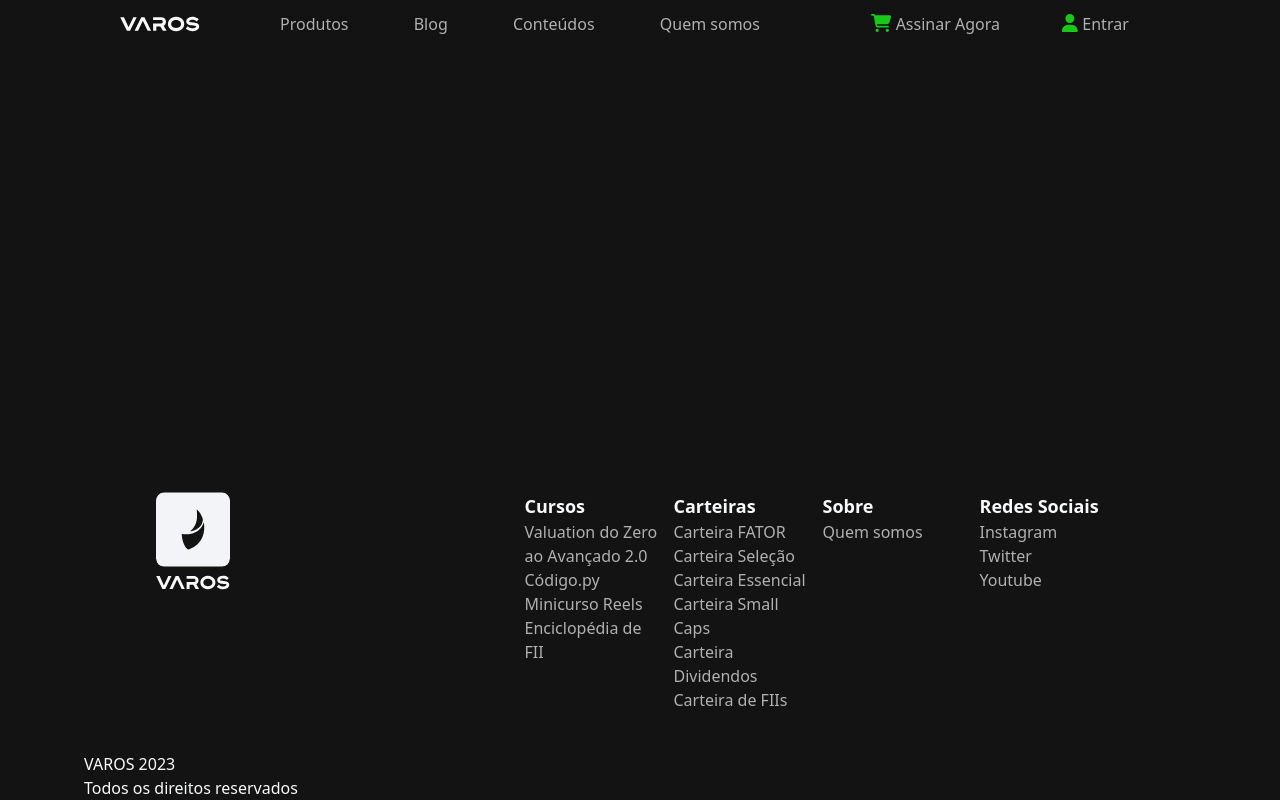
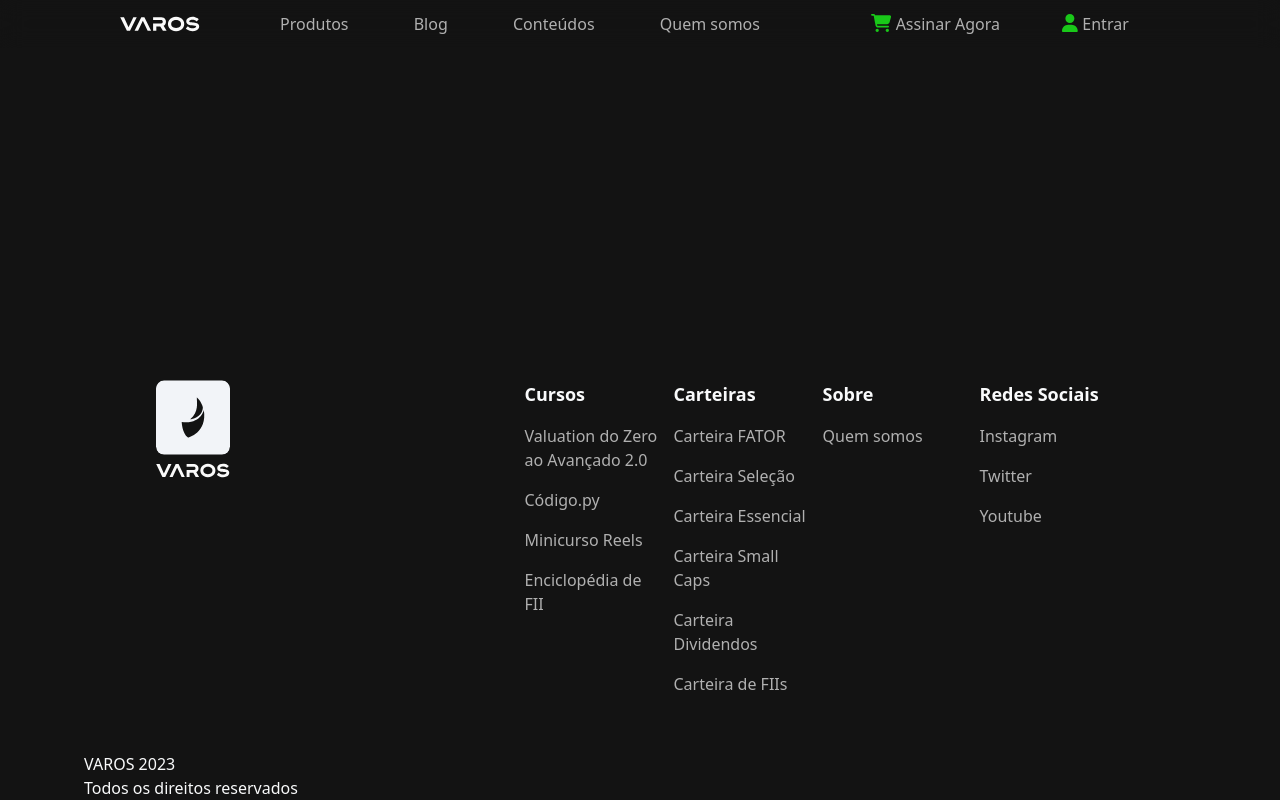
Before and after one commit to isaias-silva/varos-frontend, a Next.js app: page / in a window 1280 px wide. Built offline with nearby package versions, Linux system fonts and the light colour scheme.

Commit message:
feat: :sparkles: finalização footer

```diff
--- a/src/components/Footer.tsx
+++ b/src/components/Footer.tsx
@@ -14,18 +14,18 @@ export default function () {
                 <div className=" mx-3 w-full">
                     <h4 className="font-bold text-lg">Cursos</h4>
                     <ul>
-                        <li>
+                        <li className="my-4">
                             <Link href={'#'} className="link">Valuation do Zero ao Avançado 2.0</Link>
                         </li>
-                        <li>
+                        <li className="my-4">
                             <Link href={'#'} className="link">Código.py</Link>
 
                         </li>
-                        <li>
+                        <li className="my-4">
                             <Link href={'#'} className="link">Minicurso Reels</Link>
 
                         </li>
-                        <li>
+                        <li className="my-4">
                             <Link href={'#'} className="link">Enciclopédia de FII</Link>
 
                         </li>
@@ -34,25 +34,25 @@ export default function () {
                 <div className=" mx-1 w-full">
                     <h4 className="font-bold text-lg">Carteiras</h4>
                     <ul>
-                        <li>
+                        <li className="my-4">
                             <Link href={'#'} className="link">Carteira FATOR</Link>
                         </li>
-                        <li>
+                        <li className="my-4">
                             <Link href={'#'} className="link">Carteira Seleção</Link>
 
                         </li>
-                        <li>
+                        <li className="my-4">
                             <Link href={'#'} className="link">Carteira Essencial</Link>
 
                         </li>
-                        <li>
+                        <li className="my-4">
                             <Link href={'#'} className="link">Carteira Small Caps</Link>
 
                         </li>
-                        <li>
+                        <li className="my-4">
                             <Link href={'#'} className="link">Carteira Dividendos</Link>
 
-                        </li>   <li>
+                        </li>   <li className="my-4">
                             <Link href={'#'} className="link">Carteira de FIIs</Link>
 
                         </li>
@@ -61,7 +61,7 @@ export default function () {
                 <div className=" mx-3 w-full">
                     <h4 className="font-bold text-lg">Sobre</h4>
                     <ul>
-                        <li>
+                        <li className="my-4">
                             <Link href={'#'} className="link">Quem somos</Link>
                         </li>
 
@@ -70,13 +70,13 @@ export default function () {
                 <div className=" mx-3 w-full">
                     <h4 className="font-bold text-lg">Redes Sociais</h4>
                     <ul>
-                        <li>
+                        <li className="my-4">
                             <Link href={'#'} className="link">Instagram</Link>
                         </li>
-                        <li>
+                        <li className="my-4">
                             <Link href={'#'} className="link">Twitter</Link>
                         </li>
-                        <li>
+                        <li className="my-4">
                             <Link href={'#'} className="link">Youtube</Link>
                         </li>
 
```
